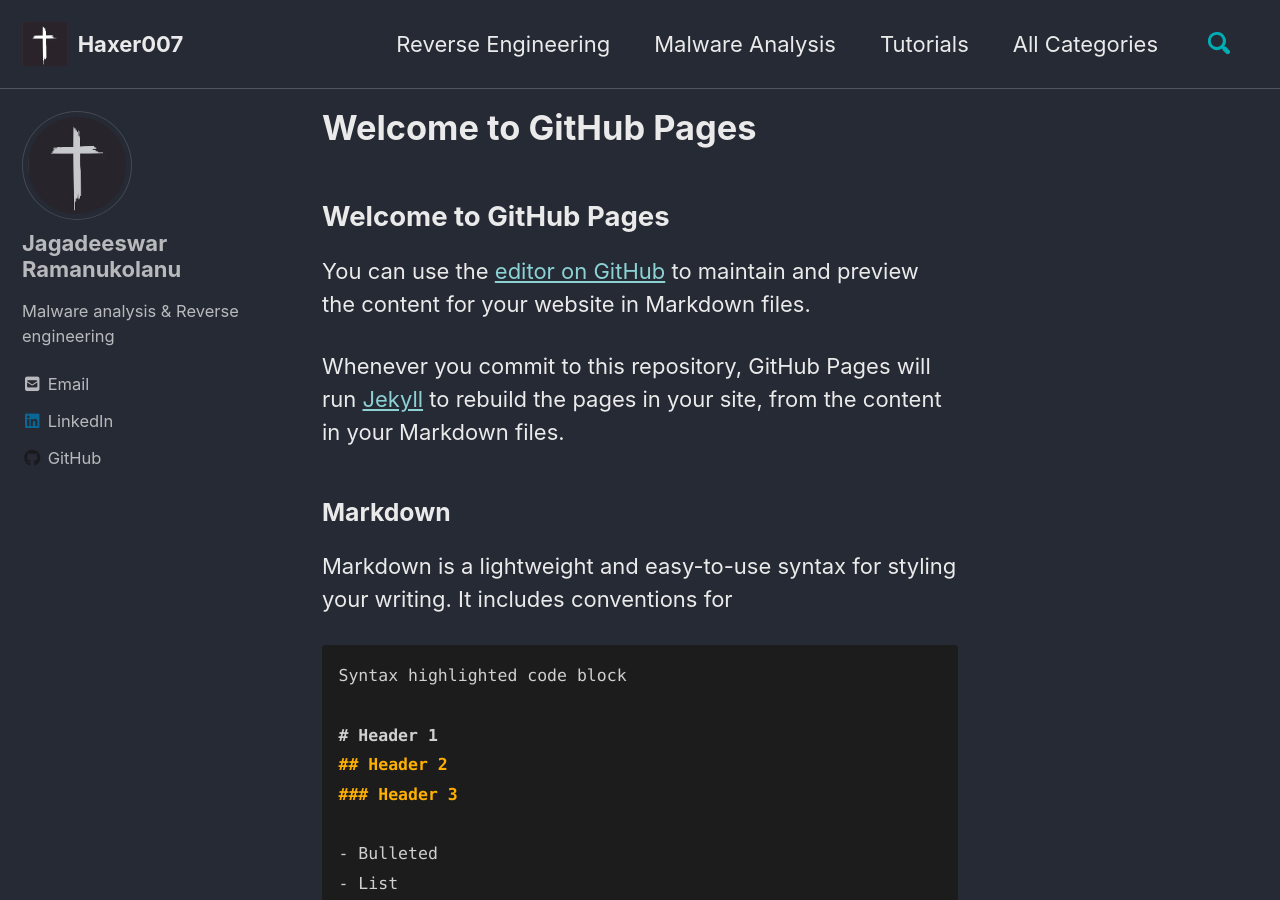
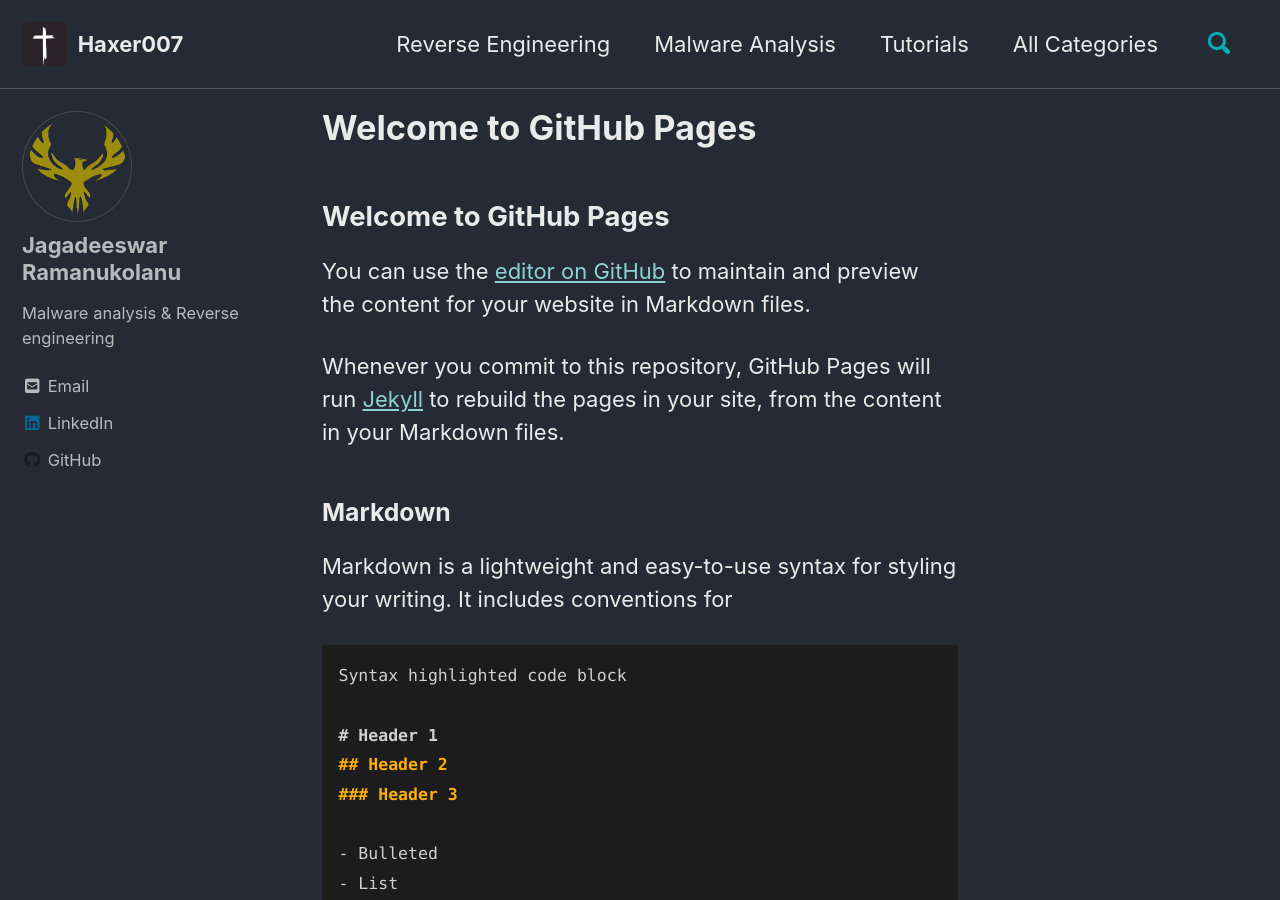
Before and after one commit to Haxer007/haxer007.github.io, a Jekyll site: the page built from index.md, in a window 1280 px wide and 900 px high. Built offline with Jekyll 4.4.1, drawn with Linux system fonts in a browser that asks for light colours; cached includes are drawn as plain includes; nearby versions of some CDN libraries; the list of posts is cut into pages by our own code; our own code applies the rules of GitHub Pages for plain Markdown files.

Commit message:
icon Edit

```diff
--- a/_config.yml
+++ b/_config.yml
@@ -86,7 +86,7 @@
 # Site Author
 author:
   name             : "Jagadeeswar Ramanukolanu"
-  avatar           : /img/icon.jpg # path of avatar image, e.g. "/assets/images/bio-photo.jpg"
+  avatar           : /img/bird.png # path of avatar image, e.g. "/assets/images/bio-photo.jpg"
   bio              : "Malware analysis & Reverse engineering"
 
   email            :
```
Also changed, not shown: img/Daco_bird1.png (added), img/bird.png (added).
